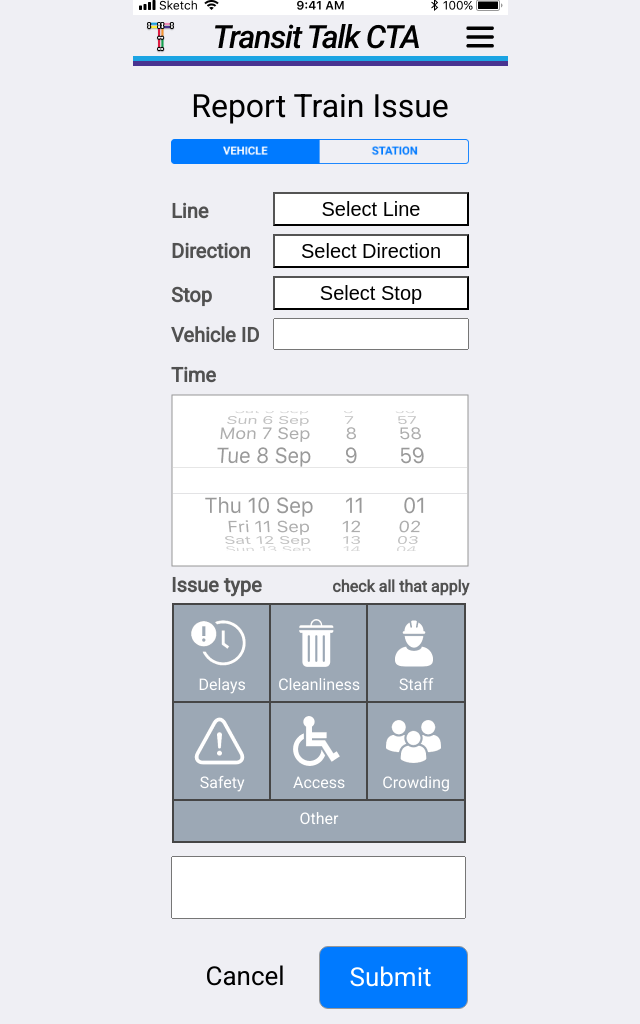
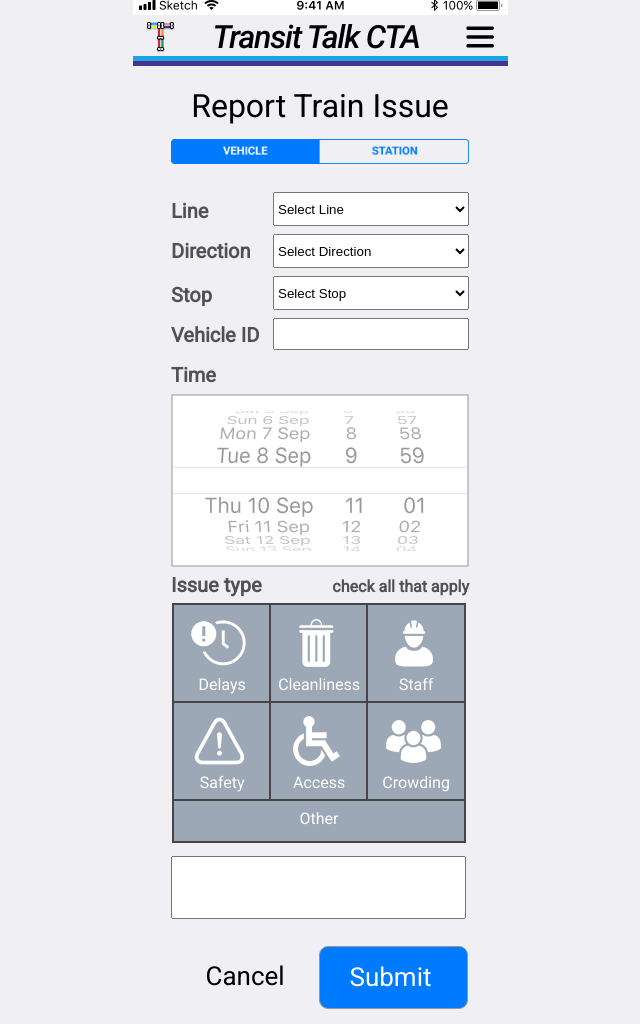
Before and after one commit to andreanthony/andreanthony.github.io, a Jekyll site: the page train-issue.html, which Jekyll copies as it is, in a window 1280 px wide. Shown: the whole page, without its empty margins (320-960 px from the left). Built offline with Jekyll 4.4.1, drawn with Linux system fonts in a browser that asks for light colours.

Commit message:
Update train-issue.html

```diff
--- a/train-issue.html
+++ b/train-issue.html
@@ -30,9 +30,12 @@
   }
 }
     </script>
-    <button onclick="myFunction()" class="dropbtn">Select Line</button>
-    <button onclick="myFunction()" class="dropbtn">Select Direction</button>
-    <button onclick="myFunction()" class="dropbtn">Select Stop</button>
+    <select id="selectline" name="selectline" style="width: 196px;height: 34px;margin-top: 4px;margin-bottom: 4px;">
+	<option value="selectline">Select Line</option></select>
+    <select id="selectdirection" name="selectdirection" style="width: 196px;height: 34px;margin-top: 4px;margin-bottom: 4px;">
+	<option value="selectline">Select Direction</option></select>
+    <select id="selectstop" name="selectstop" style="width: 196px;height: 34px;margin-top: 4px;margin-bottom: 4px;">
+	<option value="selectline">Select Stop</option></select>
     <input class="form-control" style="height: 32px; width: 196px; margin: 4px 0px;">
  </div>
  <div class="selection"><p style="height: 24px; margin-top: 6px; margin-bottom: 16px;">Line</p>
```
